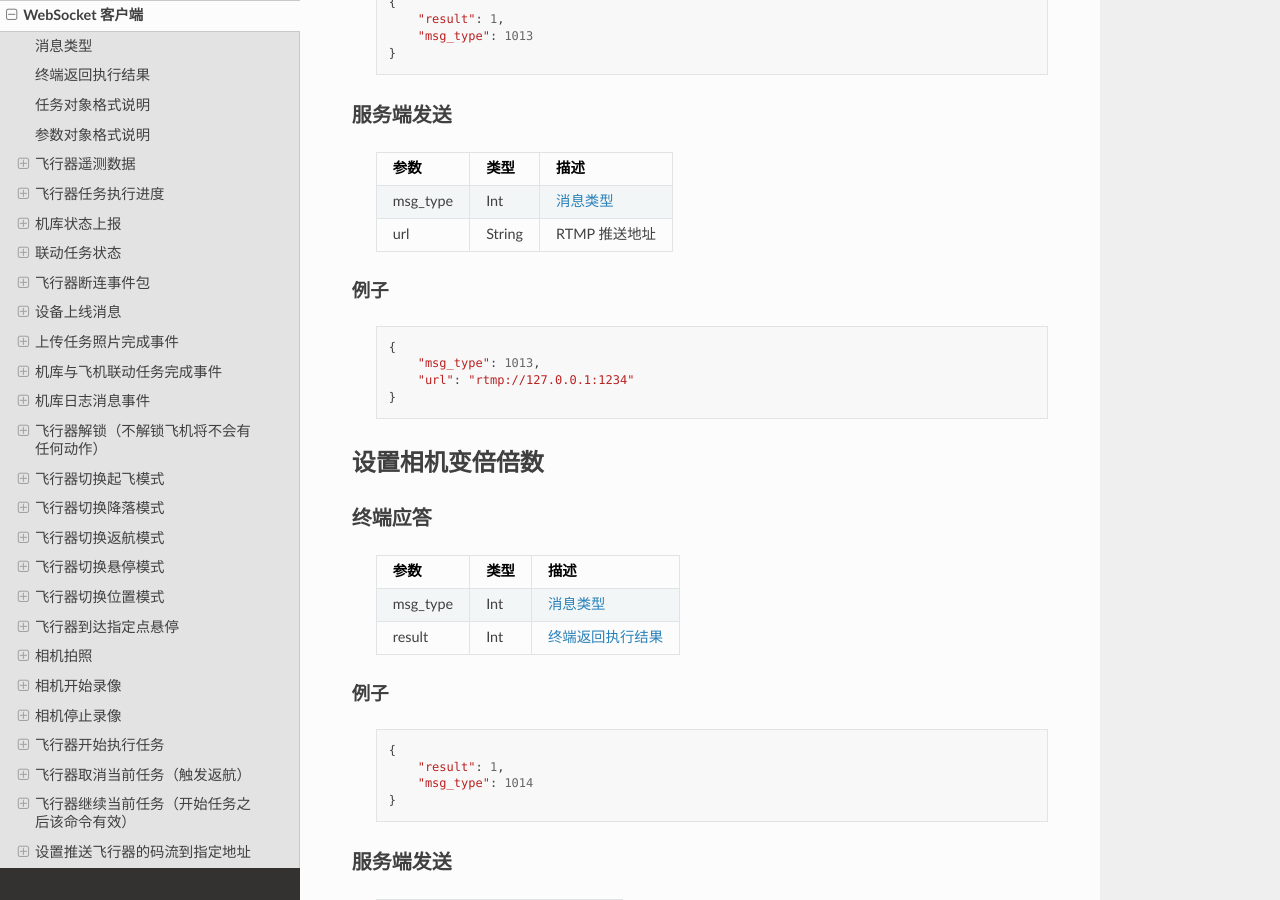
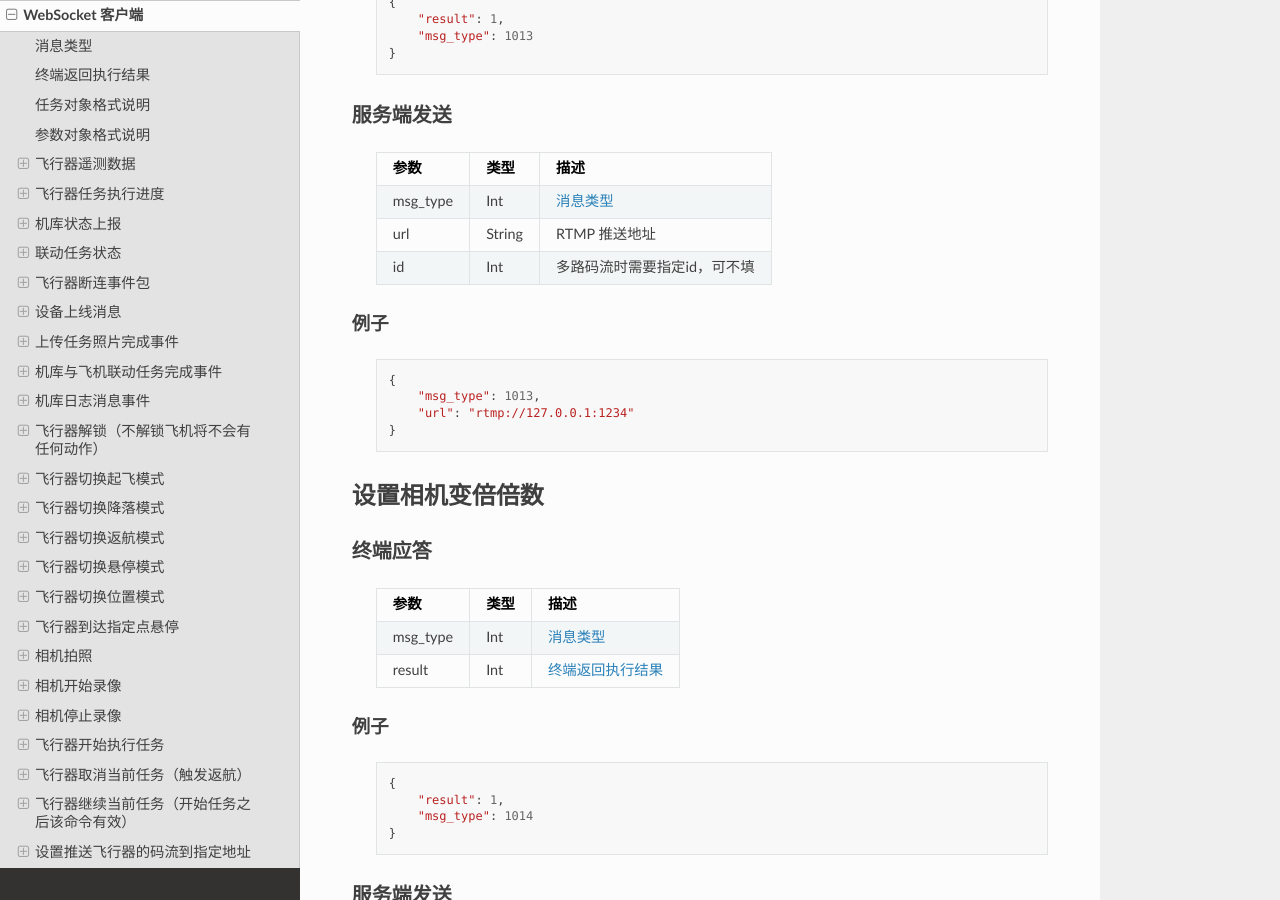
Before and after one commit to CodevDynamics/Docs, a Sphinx documentation site: the page built from source/interface/websocket.rst, in a window 1280 px wide and 900 px high, scrolled down 23025 px. Built offline with Sphinx 7.4.7 and the Read the Docs theme 2.0.0, drawn with Linux system fonts in a browser that asks for light colours.

Commit message:
Support multi streaming rtmp settings for aircraft and airport.

```diff
--- a/source/interface/mqtt.rst
+++ b/source/interface/mqtt.rst
@@ -1191,6 +1191,7 @@ MQTT Payload 类型
     ===========  ======== ===============================
     msg_type      Int       :ref:`mqtt-msg-type`
     url           String    RTMP 推送地址
+    id            Int       多路码流时需要指定id，可不填
     ===========  ======== ===============================
 
 例子
@@ -1320,6 +1321,7 @@ MQTT Payload 类型
     ===========  ======== ===============================
     msg_type      Int       :ref:`mqtt-msg-type`
     url           String    RTMP 推送地址
+    id            Int       多路码流时需要指定id，可不填
     ===========  ======== ===============================
 
 例子
--- a/source/interface/websocket.rst
+++ b/source/interface/websocket.rst
@@ -1162,6 +1162,7 @@ WebSocket 客户端
     ===========  ======== ===============================
     msg_type      Int       :ref:`msg-type-label`
     url           String    RTMP 推送地址
+    id            Int       多路码流时需要指定id，可不填
     ===========  ======== ===============================
 
 例子
@@ -1291,6 +1292,7 @@ WebSocket 客户端
     ===========  ======== ===============================
     msg_type      Int       :ref:`msg-type-label`
     url           String    RTMP 推送地址
+    id            Int       多路码流时需要指定id，可不填
     ===========  ======== ===============================
 
 例子
```
